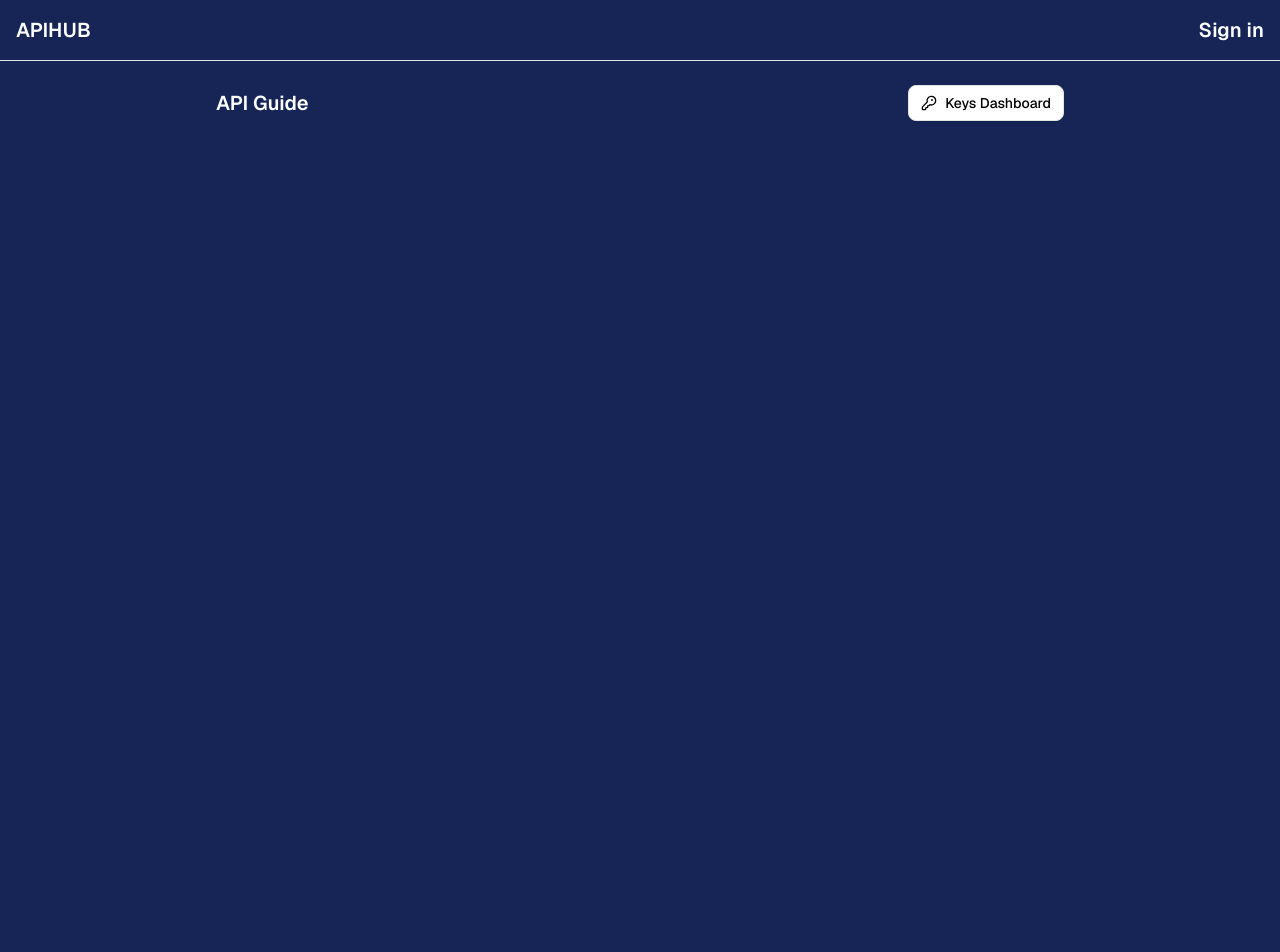
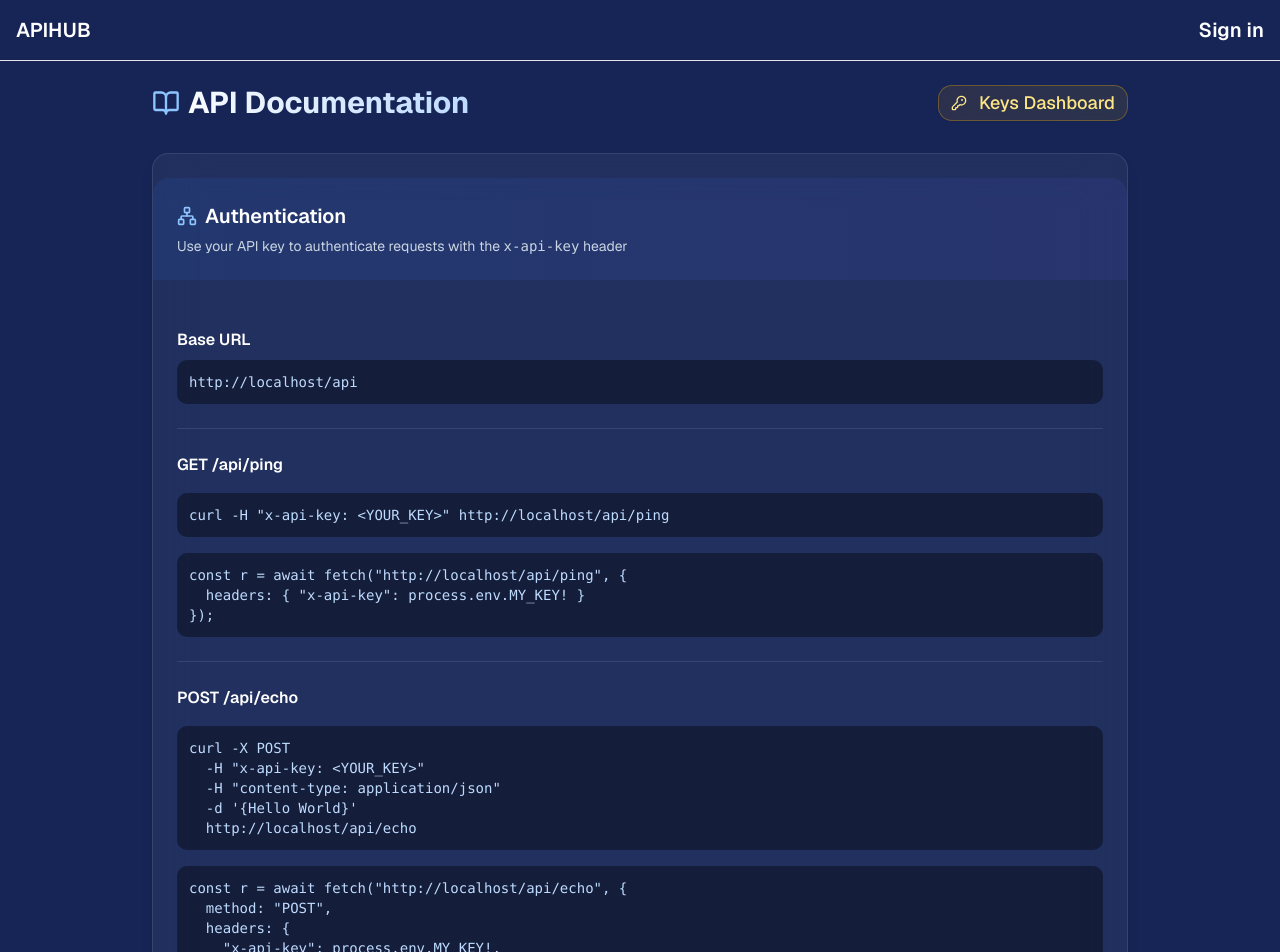
Before and after one commit to SANDRICKCASTIGADOR/it315-api-key-v2, a Next.js app: page /docs in a window 1280 px wide. Shown: the top 952 px of the page. Before the commit the page ends 800 px from the top, so only its background shows below. Built offline with nearby package versions, Linux system fonts and the light colour scheme; no server answers.

Commit message:
feat: update DocsPage button style

```diff
--- a/package.json
+++ b/package.json
@@ -22,6 +22,7 @@
   "dependencies": {
     "@clerk/nextjs": "^6.31.3",
     "@neondatabase/serverless": "^1.0.1",
+    "@radix-ui/react-label": "^2.1.7",
     "@radix-ui/react-separator": "^1.1.7",
     "@radix-ui/react-slot": "^1.2.3",
     "@t3-oss/env-nextjs": "^0.12.0",
--- /dev/null
+++ b/src/app/api/echo/route.ts
@@ -0,0 +1,31 @@
+import type { NextRequest } from "next/server";
+import { db } from "~/server/db";
+import { apiKeys } from "~/server/db/schema";
+import { eq } from "drizzle-orm";
+import { verifyKey } from "~/server/keys";
+
+export async function POST(req: NextRequest) {
+    const apiKey = req.headers.get("x-api-key") ?? "";
+    const result = await verifyKey(apiKey);
+
+    if (!result.valid) {
+        return Response.json({ error: result.reason }, { status: 401})
+    }
+
+    const body = await req.json();
+
+    const getName = await db
+      .select({ id: apiKeys.id, name: apiKeys.name })
+      .from(apiKeys)
+      .where(eq(apiKeys.name, body.postBody));
+
+    return Response.json(
+        {
+            ok: true,
+            message: "Hello POST",
+            received: getName,
+            keyId: result.keyId,
+        },
+        { status: 200},
+    );
+}
--- /dev/null
+++ b/src/app/api/ping/route.ts
@@ -0,0 +1,18 @@
+import type { NextRequest } from "next/server";
+import { db } from "~/server/db";
+import { verifyKey } from "~/server/keys";
+
+export async function GET(req: NextRequest) {
+    const apiKey = req.headers.get("x-api-key") ?? "";
+    const result = await verifyKey(apiKey);
+    const getImage = await db.select();
+
+    if (!result.valid) {
+        return Response.json({ error: result.reason }, { status: 401})
+    }
+
+    return Response.json(
+        { ok: true, message: "Hello GET", imageLink: getImage, keyId: result.keyId},
+        { status: 200}
+    )
+}
--- a/src/app/docs/page.tsx
+++ b/src/app/docs/page.tsx
@@ -1,28 +1,170 @@
-import { KeyRound } from "lucide-react";
+"use client";
+
+import { useState } from "react";
 import Link from "next/link";
+import { KeyRound, BookOpen, Code2, Network } from "lucide-react";
 import { Button } from "~/components/ui/button";
+import { Card, CardContent, CardHeader, CardTitle, CardDescription } from "~/components/ui/card";
+import { Input } from "~/components/ui/input";
+import { Label } from "~/components/ui/label";
+import { Separator } from "~/components/ui/separator";
+import { Textarea } from "~/components/ui/textarea";
+
+const baseUrl =
+  typeof window !== "undefined" ? window.location.origin : "http://localhost:3000";
 
 export default function DocsPage() {
+  const [key, setKey] = useState("");
+  const [out, setOut] = useState("");
+  const [postBody, setPostBody] = useState(`{ "hello": "world" }`);
+
+  async function runGET() {
+    const res = await fetch(`${baseUrl}/api/ping`, {
+      headers: { "x-api-key": key },
+    });
+    setOut(JSON.stringify(await res.json(), null, 2));
+  }
+
+  async function runPOST() {
+    const res = await fetch(`${baseUrl}/api/echo`, {
+      method: "POST",
+      headers: { "x-api-key": key, "content-type": "application/json" },
+      body: postBody,
+    });
+    setOut(JSON.stringify(await res.json(), null, 2));
+  }
+
   return (
-      <div>
-         <div className="mx-auto max-w-4xl space-y-6 p-6">
-            {/* Top ToolBar */}
+    <main className="mx-auto max-w-5xl space-y-8 p-6">
+      {/* Header */}
       <div className="flex items-center justify-between">
-             <h1 className="text-xl font-semibold">API Guide</h1>
-             <div className="flex gap-2">
+        <h1 className="flex items-center gap-2 text-3xl font-bold bg-gradient-to-r from-white to-blue-200 bg-clip-text text-transparent">
+          <BookOpen className="h-7 w-7 text-blue-300" />
+          API Documentation
+        </h1>
         <Link href={"/keys"}>
         <Button
-                    variant={"outline"}
-                    className="bg-white text-black flex items-center gap-2"
-                    aria-label="Open API Guide"
+            variant="outline"
+              className="flex items-center gap-3 px-6 py-3 text-lg rounded-xl
+                  bg-gradient-to-r from-amber-500/10 to-yellow-500/10
+                hover:from-amber-500/20 hover:to-yellow-500/20
+                border-amber-400/30 text-amber-200
+                  backdrop-blur-sm transition-all duration-300 hover:scale-105"
         >
-                    <KeyRound />
+            <KeyRound className="h-5 w-5" />
                 Keys Dashboard
         </Button>
         </Link>
+
       </div>
+
+      {/* Authentication Guide */}
+      <Card className="bg-white/5 backdrop-blur-xl border-white/10 rounded-2xl shadow-lg">
+        <CardHeader className="bg-gradient-to-r from-blue-500/10 to-indigo-500/10 p-6 rounded-t-2xl">
+          <CardTitle className="flex items-center gap-2 text-xl text-white">
+            <Network className="h-5 w-5 text-blue-300" />
+            Authentication
+          </CardTitle>
+          <CardDescription className="text-slate-300">
+            Use your API key to authenticate requests with the <code>x-api-key</code> header
+          </CardDescription>
+        </CardHeader>
+        <CardContent className="space-y-6 p-6">
+          <div>
+            <h3 className="font-semibold text-white">Base URL</h3>
+            <pre className="bg-black/40 text-blue-200 text-sm p-3 rounded-lg mt-2 overflow-x-auto">
+              <code>{baseUrl + "/api"}</code>
+            </pre>
           </div>
+
+          <Separator className="bg-white/10" />
+
+          <div className="space-y-4">
+            <h3 className="font-semibold text-white">GET /api/ping</h3>
+            <pre className="bg-black/40 text-blue-200 text-sm p-3 rounded-lg overflow-x-auto">
+              <code>{`curl -H "x-api-key: <YOUR_KEY>" ${baseUrl}/api/ping`}</code>
+            </pre>
+            <pre className="bg-black/40 text-blue-200 text-sm p-3 rounded-lg overflow-x-auto">
+              <code>{`const r = await fetch("${baseUrl}/api/ping", {
+  headers: { "x-api-key": process.env.MY_KEY! }
+});`}</code>
+            </pre>
           </div>
+
+          <Separator className="bg-white/10" />
+
+          <div className="space-y-4">
+            <h3 className="font-semibold text-white">POST /api/echo</h3>
+            <pre className="bg-black/40 text-blue-200 text-sm p-3 rounded-lg overflow-x-auto">
+              <code>{`curl -X POST
+  -H "x-api-key: <YOUR_KEY>"
+  -H "content-type: application/json"
+  -d '{Hello World}'
+  ${baseUrl}/api/echo`}</code>
+            </pre>
+            <pre className="bg-black/40 text-blue-200 text-sm p-3 rounded-lg overflow-x-auto">
+              <code>{`const r = await fetch("${baseUrl}/api/echo", {
+  method: "POST",
+  headers: {
+    "x-api-key": process.env.MY_KEY!,
+    "content-type": "application/json"
+  },
+  body: JSON.stringify({ hello: "world" })
+});`}</code>
+            </pre>
           </div>
+        </CardContent>
+      </Card>
+
+      {/* Interactive Tester */}
+      <Card className="bg-white/5 backdrop-blur-xl border-white/10 rounded-2xl shadow-lg">
+        <CardHeader className="bg-gradient-to-r from-indigo-500/10 to-purple-500/10 p-6 rounded-t-2xl">
+          <CardTitle className="flex items-center gap-2 text-xl text-white">
+            <Code2 className="h-5 w-5 text-indigo-300" />
+            Interactive Tester
+          </CardTitle>
+          <CardDescription className="text-slate-300">
+            Try out the API endpoints directly from your browser
+          </CardDescription>
+        </CardHeader>
+        <CardContent className="space-y-4 p-6">
+          <Input
+            placeholder="Paste your API key (sk_...)"
+            value={key}
+            onChange={(e) => setKey(e.target.value)}
+            className="bg-black/40 border-white/10 text-white placeholder:text-slate-400"
+          />
+
+          <div className="flex gap-2">
+            <Button onClick={runGET} className="flex-1">
+              Test GET /api/ping
+            </Button>
+            <Button onClick={runPOST} className="flex-1">
+              Test POST /api/echo
+            </Button>
+          </div>
+
+          <div>
+            <Label className="text-sm font-medium text-white">POST body (JSON)</Label>
+            <Textarea
+              rows={5}
+              value={postBody}
+              onChange={(e) => setPostBody(e.target.value)}
+              className="bg-black/40 border-white/10 text-white font-mono"
+            />
+          </div>
+
+          <div>
+            <Label className="text-sm font-medium text-white">Response</Label>
+            <Textarea
+              rows={10}
+              readOnly
+              value={out}
+              className="bg-black/40 border-white/10 text-green-300 font-mono"
+            />
+          </div>
+        </CardContent>
+      </Card>
+    </main>
   );
 }
--- /dev/null
+++ b/src/components/ui/label.tsx
@@ -0,0 +1,24 @@
+"use client"
+
+import * as React from "react"
+import * as LabelPrimitive from "@radix-ui/react-label"
+
+import { cn } from "~/lib/utils"
+
+function Label({
+  className,
+  ...props
+}: React.ComponentProps<typeof LabelPrimitive.Root>) {
+  return (
+    <LabelPrimitive.Root
+      data-slot="label"
+      className={cn(
+        "flex items-center gap-2 text-sm leading-none font-medium select-none group-data-[disabled=true]:pointer-events-none group-data-[disabled=true]:opacity-50 peer-disabled:cursor-not-allowed peer-disabled:opacity-50",
+        className
+      )}
+      {...props}
+    />
+  )
+}
+
+export { Label }
--- /dev/null
+++ b/src/components/ui/textarea.tsx
@@ -0,0 +1,18 @@
+import * as React from "react"
+
+import { cn } from "~/lib/utils"
+
+function Textarea({ className, ...props }: React.ComponentProps<"textarea">) {
+  return (
+    <textarea
+      data-slot="textarea"
+      className={cn(
+        "border-input placeholder:text-muted-foreground focus-visible:border-ring focus-visible:ring-ring/50 aria-invalid:ring-destructive/20 dark:aria-invalid:ring-destructive/40 aria-invalid:border-destructive dark:bg-input/30 flex field-sizing-content min-h-16 w-full rounded-md border bg-transparent px-3 py-2 text-base shadow-xs transition-[color,box-shadow] outline-none focus-visible:ring-[3px] disabled:cursor-not-allowed disabled:opacity-50 md:text-sm",
+        className
+      )}
+      {...props}
+    />
+  )
+}
+
+export { Textarea }
--- a/src/server/keys.ts
+++ b/src/server/keys.ts
@@ -28,6 +28,7 @@ export async function insertKey(name: string) {
 export async function listKeys() {
      return db
        .select()
+
        .from(apiKeys)
        .where(eq(apiKeys.revoked, false))
        .orderBy(desc(apiKeys.createdAt));
@@ -40,3 +41,16 @@ export async function revokeKey(id: string) {
     .where(eq(apiKeys.id, id));
   return (res.rowCount ?? 0) > 0;
 }
+
+export async function verifyKey(apiKey: string) {
+    const hashed = sha256(apiKey);
+    const rows = await db
+       .select({ id: apiKeys.id, revoked: apiKeys.revoked })
+       .from(apiKeys)
+       .where(eq(apiKeys.hashedKey, hashed));
+    const row = rows[0];
+    if (!row) return { valid: false as const, reason: "not_found" as const };
+    if (row.revoked) return { valid: false as const, reason: "revoked" as const};
+    return { valid: true as const, keyId: row.id };
+
+}
```
Also changed, not shown: 1 other file (tests, documents, lock files or other folders). Lines whose indentation alone changed are shown as unchanged.
